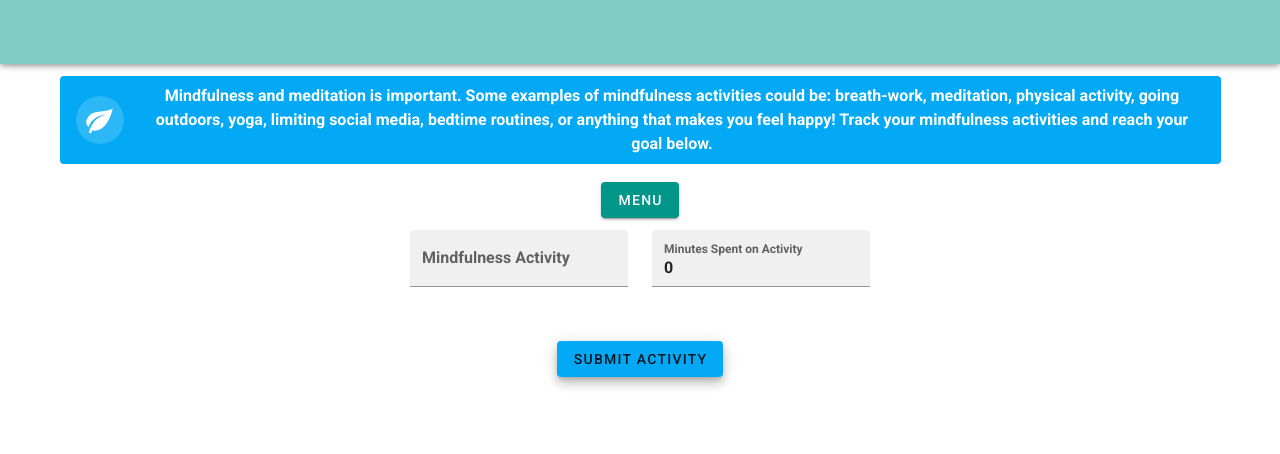
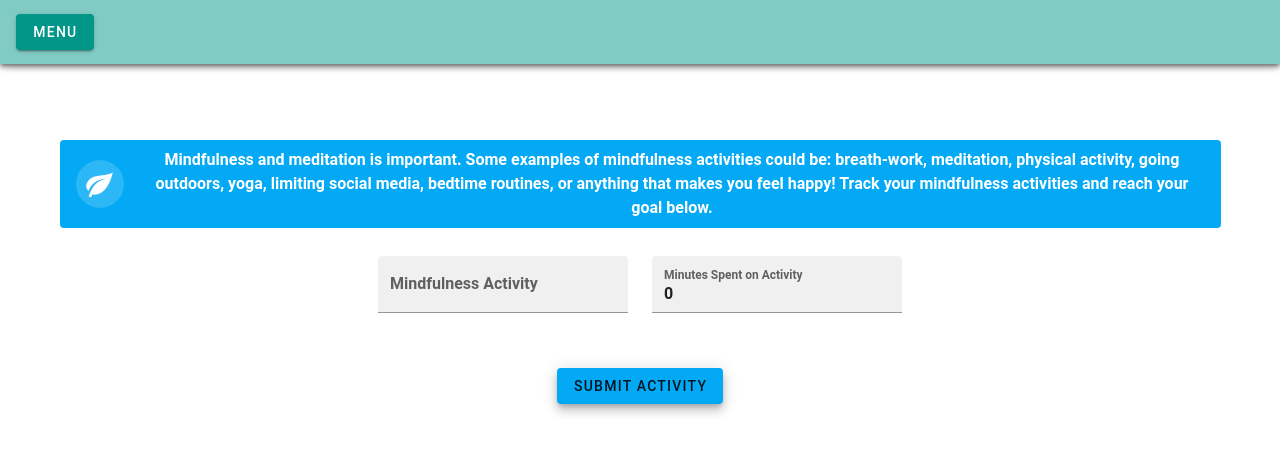
Before and after one commit to raulharo/Tech-Elevator-Final-Capstone, a Vue app in the folder final-capstone/capstone/vue/: page /mindfulness in a window 1280 px wide. Shown: the top 454 px of the page. Built offline with nearby package versions, Linux system fonts and the light colour scheme.

Commit message:
nav bar changes

```diff
--- a/final-capstone/capstone/vue/public/index.html
+++ b/final-capstone/capstone/vue/public/index.html
@@ -1,5 +1,6 @@
 <!DOCTYPE html>
 <html lang="en">
+
 <head>
   <meta charset="utf-8">
   <meta http-equiv="X-UA-Compatible" content="IE=edge">
@@ -7,17 +8,21 @@
   <link rel="icon" href="<%= BASE_URL %>favicon.ico">
   <title>final-vue-capstone-seed</title>
   <!-- <link href="https://cdn.jsdelivr.net/npm/bootstrap@5.3.0/dist/css/bootstrap.min.css" rel="stylesheet" integrity="sha384-9ndCyUaIbzAi2FUVXJi0CjmCapSmO7SnpJef0486qhLnuZ2cdeRhO02iuK6FUUVM" crossorigin="anonymous"> -->
-    <link rel="stylesheet" href="https://fonts.googleapis.com/css?family=Roboto:100,300,400,500,700,900">
+  <link rel="preconnect" href="https://fonts.googleapis.com">
+  <link rel="preconnect" href="https://fonts.gstatic.com" crossorigin>
+  <link href="https://fonts.googleapis.com/css2?family=Hanken+Grotesk:wght@200&display=swap" rel="stylesheet">
   <link rel="stylesheet" href="https://cdn.jsdelivr.net/npm/@mdi/font@latest/css/materialdesignicons.min.css">
-    <link rel="stylesheet" href="https://fonts.googleapis.com/css?family=Roboto:100,300,400,500,700,900">
   <link rel="stylesheet" href="https://cdn.jsdelivr.net/npm/@mdi/font@latest/css/materialdesignicons.min.css">
 </head>
+
 <body>
   <noscript>
-      <strong>We're sorry but final-vue-capstone-seed doesn't work properly without JavaScript enabled. Please enable it to continue.</strong>
+    <strong>We're sorry but final-vue-capstone-seed doesn't work properly without JavaScript enabled. Please enable it
+      to continue.</strong>
   </noscript>
   <div id="app"></div>
   <!-- built files will be auto injected -->
   <!-- <script src="https://cdn.jsdelivr.net/npm/bootstrap@5.3.0/dist/js/bootstrap.bundle.min.js" integrity="sha384-geWF76RCwLtnZ8qwWowPQNguL3RmwHVBC9FhGdlKrxdiJJigb/j/68SIy3Te4Bkz" crossorigin="anonymous"></script> -->
 </body>
+
 </html>
--- a/final-capstone/capstone/vue/src/App.vue
+++ b/final-capstone/capstone/vue/src/App.vue
@@ -2,15 +2,13 @@
 <v-container class="container">
        <mindful-alert v-show="showAlert" @close-alert="showAlert = false" />
   <v-app>
-
-    <v-app-bar
+ <v-app-bar
       app
       color="teal lighten-3"
       dark
+    >
+    </v-app-bar>
 
-    >
-
-    </v-app-bar>
 
     <v-main>
       <router-view/>
@@ -23,8 +21,10 @@
 <script>
 import MindfulAlert from './components/MindfulAlert.vue';
 
+
+
 export default {
-  components: { MindfulAlert },
+  components: { MindfulAlert},
   name: 'App',
 
   data(){
@@ -34,7 +34,7 @@ export default {
   },
 };
 </script>
-<style lang="scss">
-
+<style>
+@import url('https://fonts.googleapis.com/css2?family=Hanken+Grotesk:wght@200&display=swap');
 
 </style>
--- a/final-capstone/capstone/vue/src/components/progressBar.vue
+++ b/final-capstone/capstone/vue/src/components/progressBar.vue
@@ -1,15 +1,10 @@
 <template>
   <div class="container">
-      <h3>Weight Goal</h3>
+      <h3>Weight Change</h3>
       <p>This month</p>
-      <v-progress-linear height="15" color="pink lighten-1" background-color="pink lighten-3" value="15">{{}}</v-progress-linear>
+      <v-progress-linear height="30" color="cyan lighten-2" background-color="cyan lighten-3" value="15">2 pounds</v-progress-linear>
        <p>This year</p>
-       <v-progress-linear height="15" value="40">{{}}</v-progress-linear>
-       <h3>Mindfulness Goal</h3>
-       <p>This Month</p>
-        <v-progress-linear height="15" color="pink lighten-1" background-color="pink lighten-3" value="25">{{}}</v-progress-linear>
-         <p>This year</p>
-         <v-progress-linear height="15" value="70">{{}}</v-progress-linear>
+       <v-progress-linear height="30" color="indigo lighten-2" background-color="indigo lighten-3" value="40">15 pounds</v-progress-linear>
   </div>
 </template>
 
@@ -28,7 +23,7 @@ h3{
 }
     .v-progress-linear{
         margin: 1rem;
-        font-size: 50%;
+        font-size: 70%;
         width: 80%;
     }
 
--- a/final-capstone/capstone/vue/src/views/Breathe.vue
+++ b/final-capstone/capstone/vue/src/views/Breathe.vue
@@ -1,6 +1,12 @@
 <template>
-  <div class="container">
-    <div class="nav"><navigation/></div>
+  <div>
+    <v-app-bar
+      app
+      color="teal lighten-3"
+      dark
+    > <navigation />
+    </v-app-bar>
+    <div class="container">
     <div class="instructions">
     <h1>Breath Circle</h1>
     <br>
@@ -10,18 +16,26 @@
     <div class="circle-wrap">
       <div class="circle-progress"></div>
     </div>
+    </div>
   </div>
 </template>
 
 <script>
-import Navigation from '../components/Navigation.vue';
+
+import Navigation from '../components/Navigation.vue'
 export default {
-  components: { Navigation },};
+  components: {Navigation },};
 </script>
 
-<style>
+<style scoped>
+
+.body{
+  background-image: url('../../public/rays.jpg');
+};
+
 .container{
   text-align: center;
+
 }
 .nav{
   display: flex;
@@ -148,6 +162,7 @@ export default {
   ;
 }
 
+
 }
 
 /* button {
--- a/final-capstone/capstone/vue/src/views/EditProfile.vue
+++ b/final-capstone/capstone/vue/src/views/EditProfile.vue
@@ -1,7 +1,12 @@
 <template>
   <div class="container">
+      <v-app-bar
+      app
+      color="teal lighten-3"
+      dark
+    > <navigation />
+    </v-app-bar>
       <h1 id="title">Edit Profile</h1>
-      <navigation/>
       <img src="../../public/profile-circle-svgrepo-com.svg" alt="">
       <form action="">
 
--- a/final-capstone/capstone/vue/src/views/Home.vue
+++ b/final-capstone/capstone/vue/src/views/Home.vue
@@ -1,8 +1,13 @@
 <template>
   <div class="home">
+    <v-app-bar
+      app
+      color="teal lighten-3"
+      dark
+    > <navigation />
+    </v-app-bar>
     <div id="header">
       <h1>My Dashboard</h1>
-     <navigation id="navigation"/>
      <br>
     </div>
 
@@ -15,12 +20,12 @@
 
 <script>
 import FriendActivity from "../components/FriendActivity.vue";
-import Navigation from '../components/Navigation.vue';
 import ProgressComponent from '../components/ProgressComponent.vue';
+import Navigation from '../components/Navigation.vue'
 
 
 export default {
-  components: {FriendActivity, Navigation, ProgressComponent, },
+  components: {FriendActivity, ProgressComponent, Navigation },
   name: "home",
 
 };
@@ -37,11 +42,6 @@ export default {
 
   #header {
     text-align: center;
-  }
-
-  #navigation {
-    display: flex;
-    justify-content: center;
   }
 
   #content {
--- a/final-capstone/capstone/vue/src/views/Login.vue
+++ b/final-capstone/capstone/vue/src/views/Login.vue
@@ -119,16 +119,12 @@ button {
 h1 {
   margin: 35% 0%;
 }
-body{
-  background: url("../../public/grass.jpg");
-}
+
 @media only screen and (min-width: 768px) {
   #login {
     background-color: rgb(144, 178, 179);
   }
-body{
-  background: url("../../public/grass.jpg")
-}
+
 }
 
 
--- a/final-capstone/capstone/vue/src/views/MealLog.vue
+++ b/final-capstone/capstone/vue/src/views/MealLog.vue
@@ -1,6 +1,11 @@
 <template>
   <div class="root">
-      <navigation/>
+      <v-app-bar
+      app
+      color="teal lighten-3"
+      dark
+    > <navigation />
+    </v-app-bar>
       <h1>Meal Log</h1>
       <h3>Choose Meal Type:</h3>
       <select name="mealType" id="mealType" v-model="meal.mealType">
@@ -56,9 +61,9 @@
 <script>
 import mealItemRow from '../components/MealItemRow.vue'
 import mealHistoryRow from '../components/MealHistoryRow.vue'
-import Navigation from '../components/Navigation.vue'
 import foodService from '../services/FoodService.js'
 import mealDetailRow from '../components/MealDetailRow.vue'
+import Navigation from '../components/Navigation.vue'
 
 export default {
     data() {
@@ -80,9 +85,9 @@ export default {
     },
     components: {
         mealItemRow,
-        Navigation,
         mealHistoryRow,
-        mealDetailRow
+        mealDetailRow,
+        Navigation
     },
     methods: {
         addFoodToMeal() {
--- a/final-capstone/capstone/vue/src/views/Mindfulness.vue
+++ b/final-capstone/capstone/vue/src/views/Mindfulness.vue
@@ -1,5 +1,11 @@
 <template>
   <div>
+    <v-app-bar
+      app
+      color="teal lighten-3"
+      dark
+    > <navigation />
+    </v-app-bar>
       <h1>
           <v-alert
       color="light-blue"
@@ -12,10 +18,6 @@
     </v-alert>
           </h1>
           <h2>
-
-  <div>
-    <navigation/>
-  </div>
   <v-form>
 
     <v-container>
```
Also changed, not shown: final-capstone/capstone/vue/public/joseph-barrientos-xO5tGY1NgCU-unsplash.jpg (renamed from final-capstone/capstone/vue/public/grass.jpg). Lines whose indentation alone changed are shown as unchanged.
